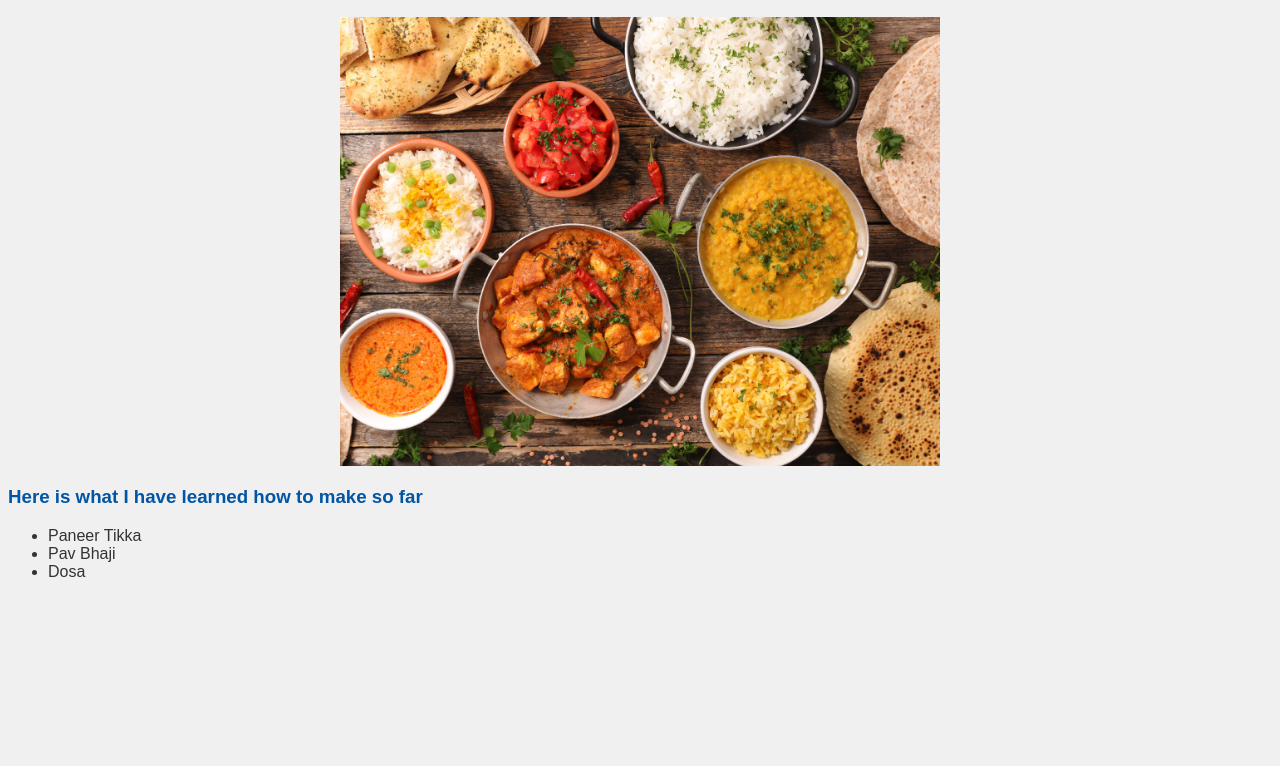
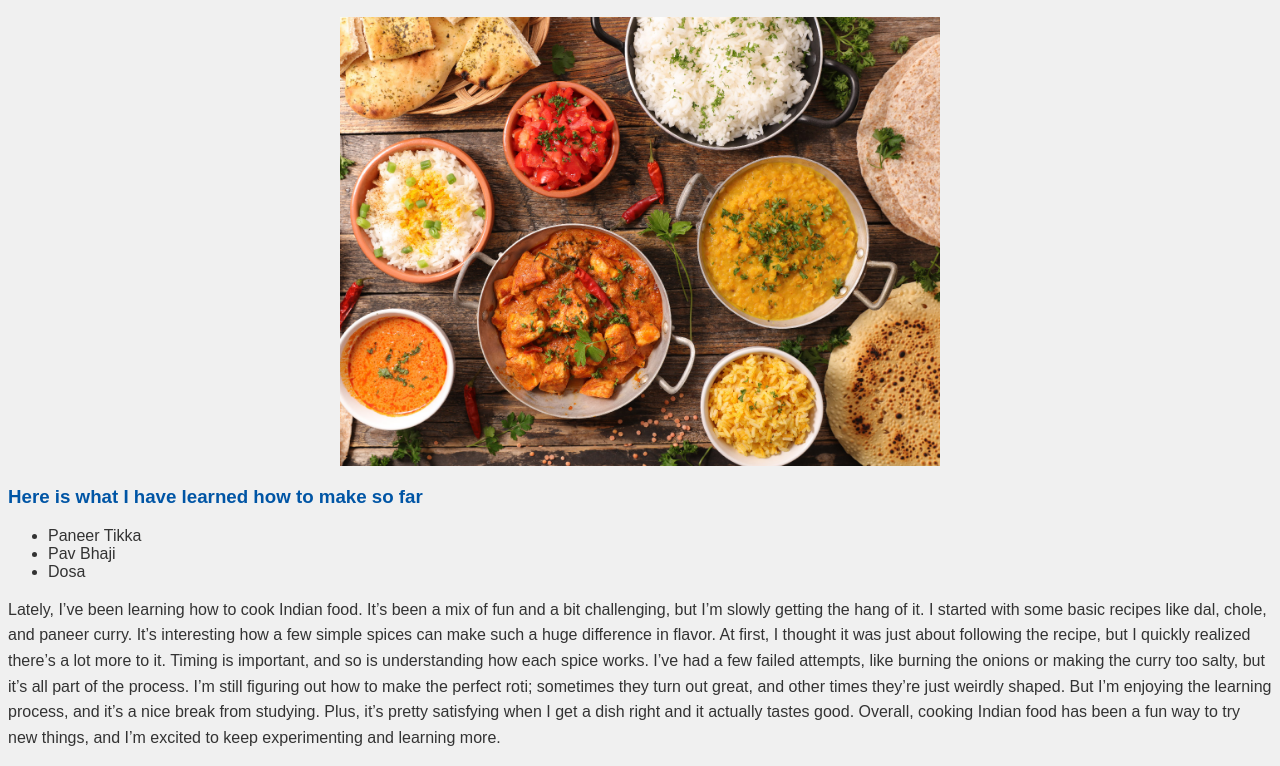
Before and after one commit to patela22/patela22.github.io, a plain HTML site: page secondpage.html in a window 1280 px wide. Shown: the part 122-888 px from the top of the page. Before the commit the page ends 800 px from the top, so only its background shows below. Drawn offline with Linux system fonts and the light colour scheme.

Commit message:
Food Comments

```diff
--- a/secondpage.html
+++ b/secondpage.html
@@ -23,5 +23,21 @@
       <li>Pav Bhaji</li>
       <li>Dosa</li>
     </ul>
+    <p>
+      Lately, I’ve been learning how to cook Indian food. It’s been a mix of fun
+      and a bit challenging, but I’m slowly getting the hang of it. I started
+      with some basic recipes like dal, chole, and paneer curry. It’s
+      interesting how a few simple spices can make such a huge difference in
+      flavor. At first, I thought it was just about following the recipe, but I
+      quickly realized there’s a lot more to it. Timing is important, and so is
+      understanding how each spice works. I’ve had a few failed attempts, like
+      burning the onions or making the curry too salty, but it’s all part of the
+      process. I’m still figuring out how to make the perfect roti; sometimes
+      they turn out great, and other times they’re just weirdly shaped. But I’m
+      enjoying the learning process, and it’s a nice break from studying. Plus,
+      it’s pretty satisfying when I get a dish right and it actually tastes
+      good. Overall, cooking Indian food has been a fun way to try new things,
+      and I’m excited to keep experimenting and learning more.
+    </p>
   </body>
 </html>
```
